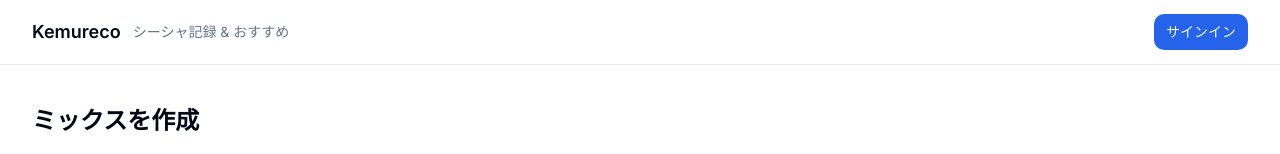
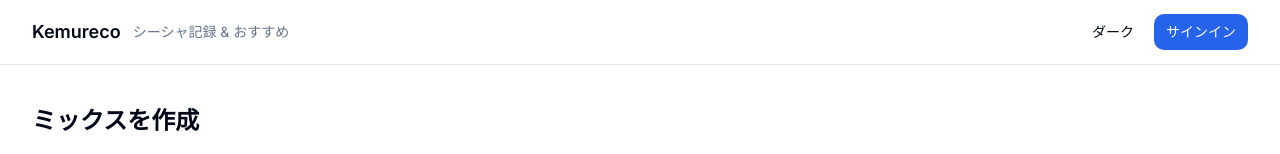
Before and after one commit to ioComk/Kemureco, a Next.js app: page /mixes/new in a window 1280 px wide. Shown: the top 154 px of the page. Built offline with nearby package versions, Linux system fonts and the light colour scheme; no server answers; the database is empty.

Commit message:
feat(ui): add dark mode toggle

```diff
--- a/src/app/layout.tsx
+++ b/src/app/layout.tsx
@@ -5,6 +5,7 @@ import "./globals.css";
 import { cn } from "@/lib/utils";
 import { Toaster } from "@/components/ui/toaster";
 import { AuthStatus } from "@/components/auth/auth-status";
+import { ThemeToggle } from "@/components/theme/theme-toggle";
 
 const inter = Inter({ subsets: ["latin"] });
 
@@ -28,7 +29,10 @@ export default function RootLayout({
                   シーシャ記録 &amp; おすすめ
                 </span>
               </Link>
-              <AuthStatus />
+              <div className="flex items-center gap-2">
+                <ThemeToggle />
+                <AuthStatus />
+              </div>
             </div>
           </header>
           <main className="container flex-1 py-10">{children}</main>
--- /dev/null
+++ b/src/components/theme/theme-toggle.tsx
@@ -0,0 +1,41 @@
+"use client";
+
+import { useEffect, useState } from "react";
+import { Button } from "@/components/ui/button";
+
+type Theme = "light" | "dark";
+const THEME_STORAGE_KEY = "kemureco-theme";
+
+function applyTheme(theme: Theme) {
+  const root = document.documentElement;
+  if (theme === "dark") {
+    root.classList.add("dark");
+  } else {
+    root.classList.remove("dark");
+  }
+}
+
+export function ThemeToggle() {
+  const [theme, setTheme] = useState<Theme>("light");
+
+  useEffect(() => {
+    const stored = (localStorage.getItem(THEME_STORAGE_KEY) as Theme | null) ?? undefined;
+    const prefersDark = window.matchMedia?.("(prefers-color-scheme: dark)").matches;
+    const initialTheme = stored ?? (prefersDark ? "dark" : "light");
+    setTheme(initialTheme);
+    applyTheme(initialTheme);
+  }, []);
+
+  const handleToggle = () => {
+    const nextTheme: Theme = theme === "dark" ? "light" : "dark";
+    setTheme(nextTheme);
+    localStorage.setItem(THEME_STORAGE_KEY, nextTheme);
+    applyTheme(nextTheme);
+  };
+
+  return (
+    <Button type="button" size="sm" variant="ghost" onClick={handleToggle}>
+      {theme === "dark" ? "ライト" : "ダーク"}
+    </Button>
+  );
+}
```
